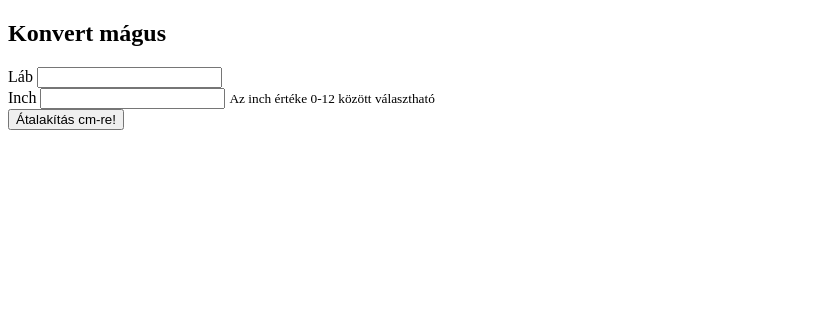
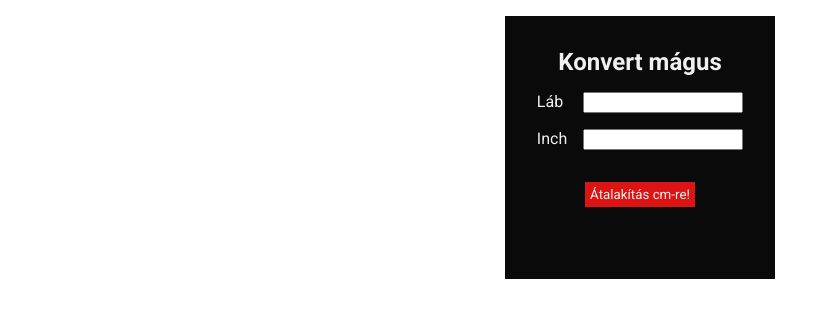
Before and after one commit to KnifeSGS/javascript_gyakorlo, a plain HTML site: page gyakorlo_feladatok/converter.html in a window 1280 px wide. Shown: the whole page, without its empty margins (0-830 px from the left). Drawn offline with Linux system fonts and the light colour scheme.

Commit message:
konverter kész

```diff
--- a/gyakorlo_feladatok/converter.html
+++ b/gyakorlo_feladatok/converter.html
@@ -20,7 +20,6 @@
         <div class="converter__inchDiv">
             <label for="inch" class="converter__inchLabel">Inch</label>
             <input type="text" id="inch" class="converter__inch">
-            <small class="converter__inchHelp">Az inch értéke 0-12 között választható</small>
         </div>
         <div class="converter__buttonDiv">
             <input type="button" class="converter__btn" value="Átalakítás cm-re!">
--- a/gyakorlo_feladatok/css/converter.css
+++ b/gyakorlo_feladatok/css/converter.css
@@ -1,3 +1,56 @@
+@import url('https://fonts.googleapis.com/css2?family=Roboto:wght@300;400;500;700;900&display=swap');
+
 * {
     box-sizing: border-box;
+    font-family: "Roboto", sans-serif;
+    margin: 0;
 }
+
+body {
+    display: flex;
+    justify-content: center;
+}
+
+.converter {
+    display: flex;
+    flex-direction: column;
+    max-width: 100%;
+    margin-top: 1rem;
+    padding-top: 2rem;
+    padding-left: 2rem;
+    padding-right: 2rem;
+    padding-bottom: 1.5rem;
+    color: rgb(240, 240, 240);
+    background-color: rgb(10, 10, 10);
+}
+
+.title {
+    text-align: center;
+    padding-bottom: 1rem;
+}
+
+.converter__feetDiv, .converter__inchDiv, .converter__buttonDiv, .converter__resultDiv {
+    padding-bottom: 1rem;
+    display: flex;
+    justify-content: space-between;
+}
+
+label {
+    padding-right: 1rem;
+}
+
+.converter__buttonDiv, .converter__resultDiv {
+    justify-content: center;
+    padding-top: 1rem;
+}
+
+.converter__btn {
+    background-color: rgb(220, 20, 20);
+    color: rgb(240, 240, 240);
+    border: none;
+    padding: .3rem;
+}
+
+.converter__result {
+    color: rgb(230, 240, 0);
+}
```
